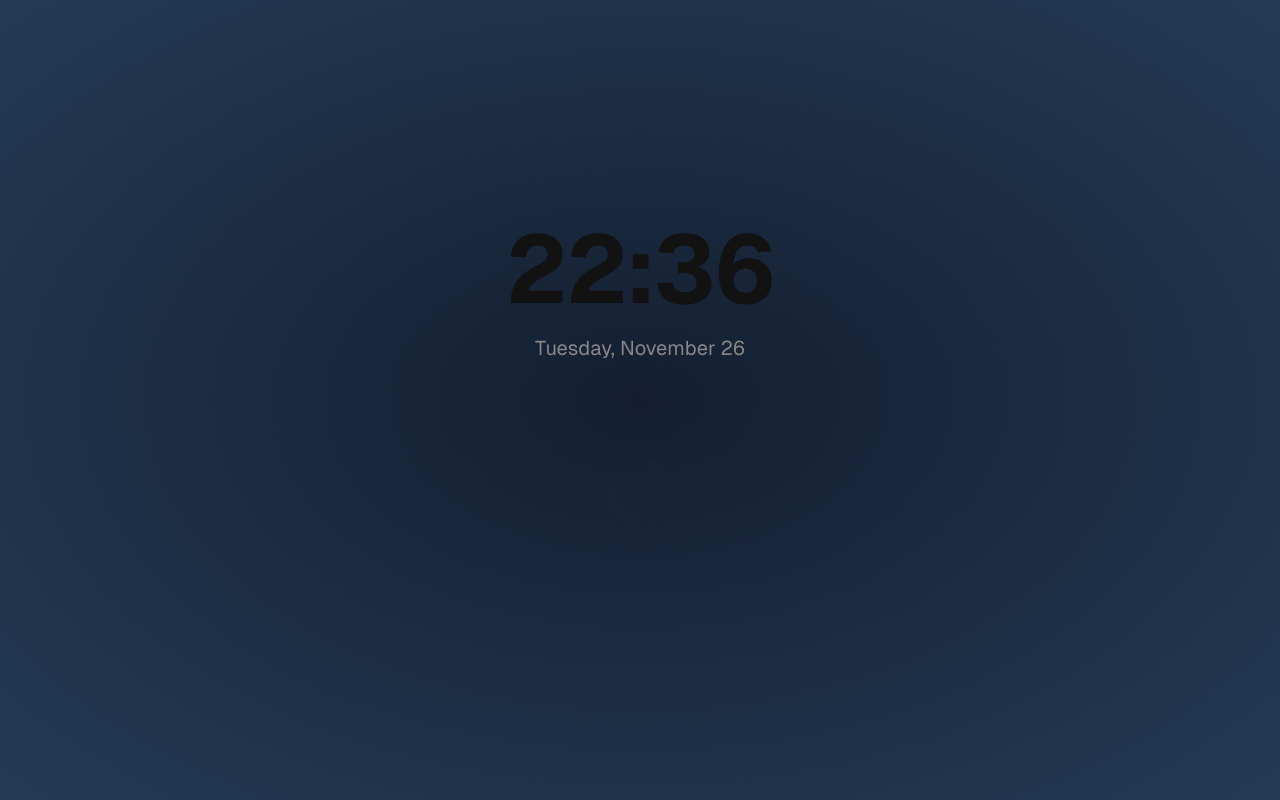
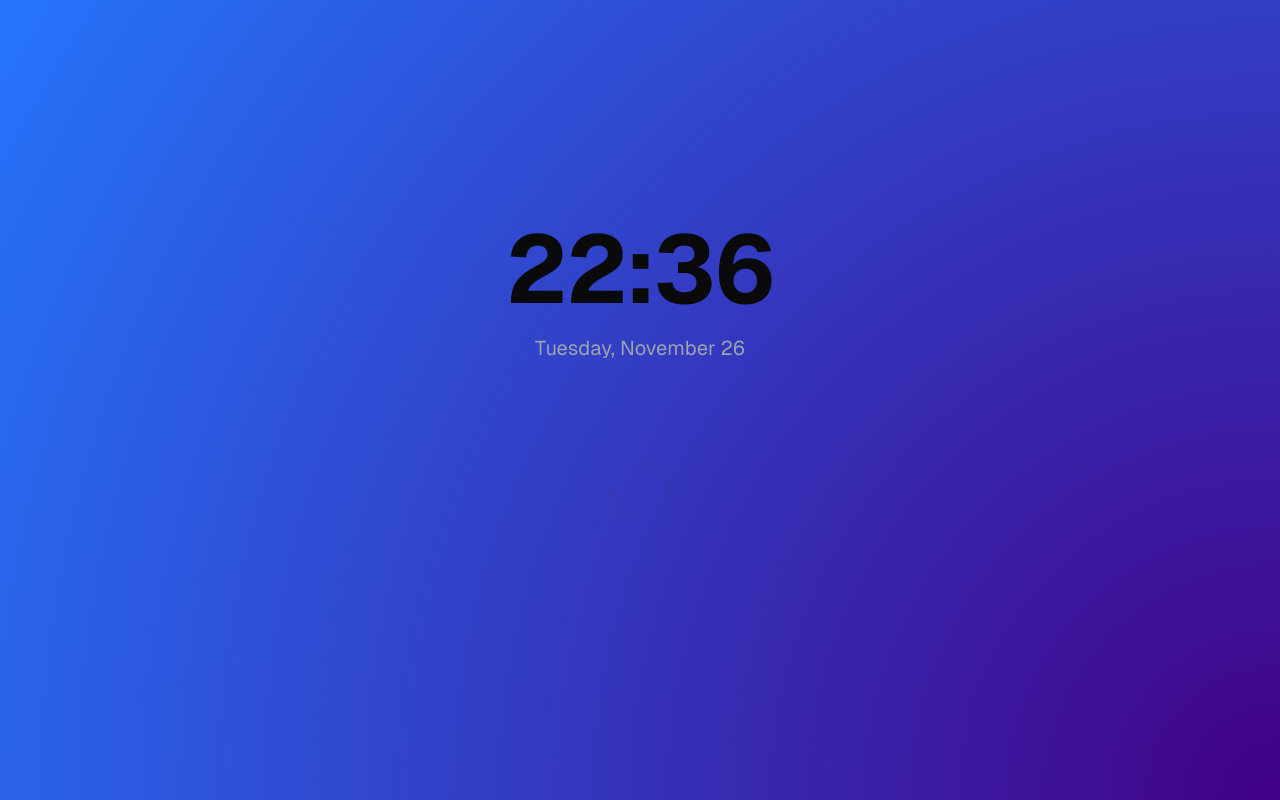
Before and after one commit to y0av/clock-weather-webapp, a Next.js app: page / in a window 1280 px wide. Built offline with nearby package versions, Linux system fonts and the light colour scheme; no server answers.

Commit message:
move render to client, add sunrise and sunset effect by time of day

```diff
--- a/app/globals.css
+++ b/app/globals.css
@@ -66,7 +66,7 @@
   --background: #1a1b1f;
   --foreground: #ffffff;
   --clock-subtitle: #505050;
-  --gradient-start: #6696c5;
+  --gradient-start: #7ea1c5;
   --gradient-end: #318bc7;
   --weather-card-gradient-start: #302f31;
   --weather-card-gradient-end: #212027;
--- a/app/page.tsx
+++ b/app/page.tsx
@@ -1,28 +1,58 @@
-// page.tsx
+'use client';
+import { useEffect, useState } from 'react';
 import Clock from "./components/clock";
 import WeatherWithLocation from "./components/weather/weather-with-location";
 
 export const dynamic = "force-dynamic";
 
+function getGradientPosition() {
+  const now = new Date();
+  const hours = now.getHours() + now.getMinutes() / 60;
+  return Math.max(0, Math.min(100, ((hours - 6) / 12) * 100));
+  //return now.getSeconds() / 60 * 100;
+}
+
 function getThemeClass() {
   const hour = new Date().getHours();
 
-  if (hour >= 3 && hour < 5) return 'theme-dawn';
-  if (hour >= 5 && hour < 8) return 'theme-morning';
-  if (hour >= 8 && hour < 12) return 'theme-noon';
-  if (hour >= 12 && hour < 15) return 'theme-afternoon';
-  if (hour >= 15 && hour < 17) return 'theme-evening';
-  if (hour >= 17 && hour < 19) return 'theme-dusk';
-  if (hour >= 19 && hour < 22) return 'theme-night';
-  if (hour >= 22 || hour < 3) return 'theme-midnight';
+  if (hour >= 5 && hour < 7) return 'theme-dawn';
+  if (hour >= 7 && hour < 10) return 'theme-morning';
+  if (hour >= 10 && hour < 14) return 'theme-noon';
+  if (hour >= 14 && hour < 17) return 'theme-afternoon';
+  if (hour >= 17 && hour < 19) return 'theme-evening';
+  if (hour >= 19 && hour < 21) return 'theme-dusk';
+  if (hour >= 21 && hour < 24) return 'theme-night';
+  if (hour >= 24 || hour < 5) return 'theme-midnight';
   return 'theme-night';
 }
 
 export default function Home() {
+  const [position, setPosition] = useState(50);
   const themeClass = getThemeClass();
 
+  useEffect(() => {
+    const updatePosition = () => {
+      setPosition(getGradientPosition());
+    };
+
+    updatePosition();
+    const interval = setInterval(updatePosition, 6000);
+    return () => clearInterval(interval);
+  }, []);
+
   return (
-    <main className={`${themeClass} grid grid-rows-[20px_1fr_20px] items-center justify-items-center min-h-screen p-8 font-[family-name:var(--font-geist-sans)] bg-[radial-gradient(var(--gradient-start),var(--gradient-end))]`}>
+    <main
+      className={`
+      ${themeClass}
+      grid grid-rows-[20px_1fr_20px]
+      items-center justify-items-center
+      min-h-screen p-8
+      font-[family-name:var(--font-geist-sans)]
+      `}
+      style={{
+        background: `radial-gradient(circle at ${position}% ${Math.abs(position - 50) * 2}%, var(--gradient-start), var(--gradient-end))`
+      }}
+    >
       <div className="row-start-2 flex flex-col items-center space-y-8">
         <div className="h-[148px] flex items-center">
           <Clock />
```
